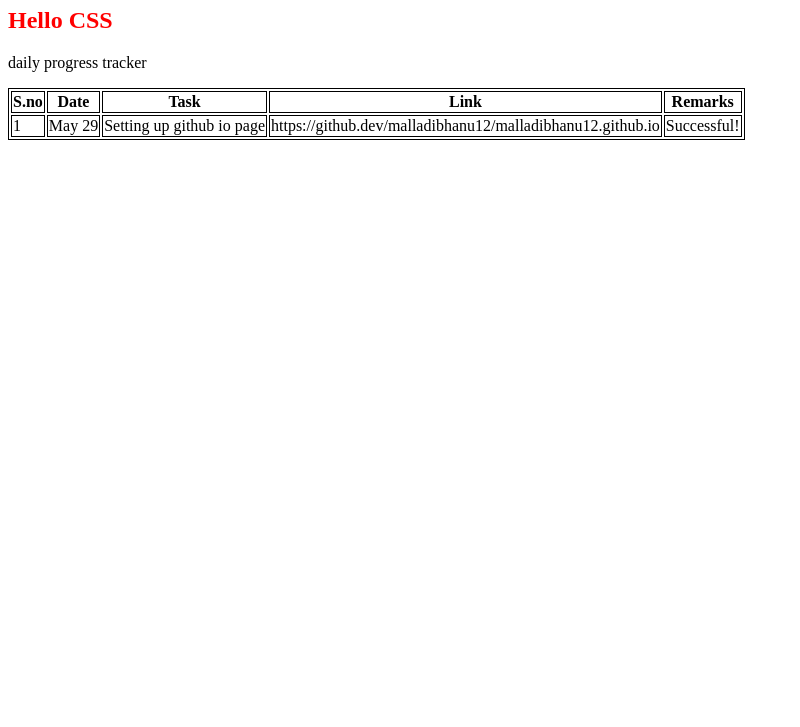
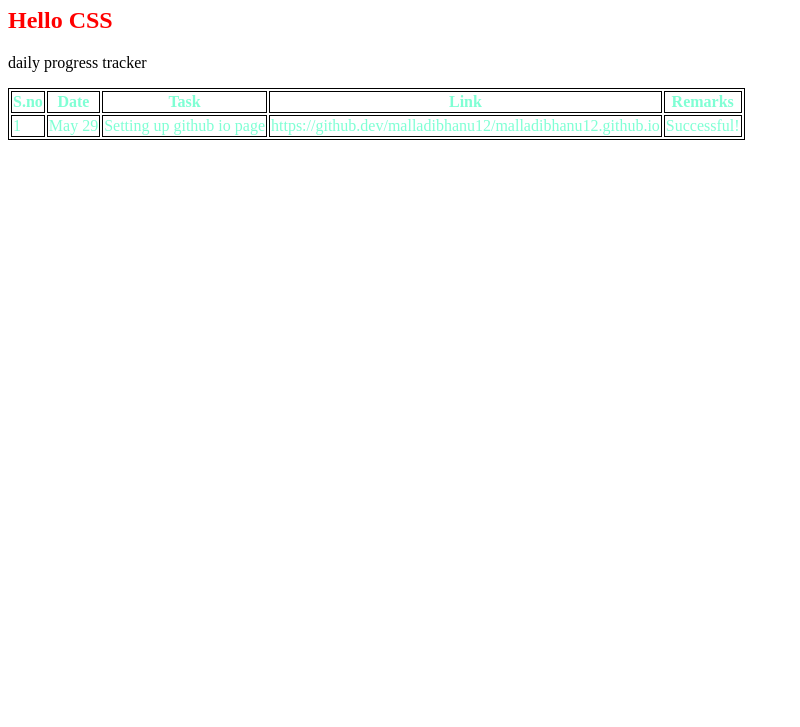
Before and after one commit to malladibhanu12/malladibhanu12.github.io, a plain HTML site: page index.html in a window 1280 px wide. Shown: the part 73-800 px from the top of the page, without its empty margins (0-800 px from the left). Drawn offline with Linux system fonts and the light colour scheme.

```diff
--- a/style.css
+++ b/style.css
@@ -4,3 +4,6 @@ h2{
 table,th,td{
     border:1px solid black;
 }
+table {
+    color: aquamarine;
+  }
```
